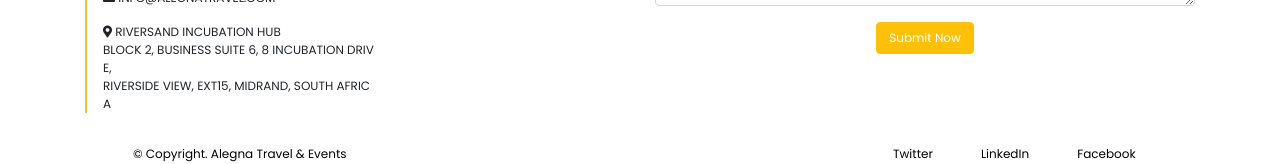
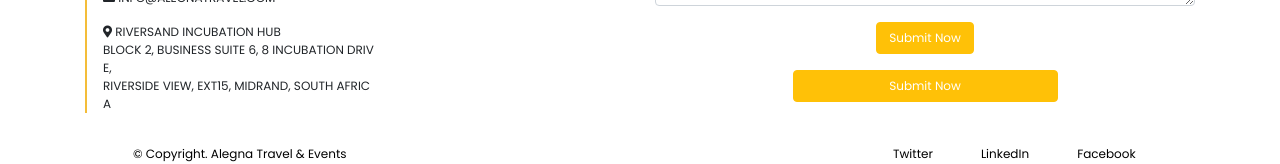
Before and after one commit to estherkoko/travel, an Angular app: page /contact in a window 1280 px wide. Shown: the part 771-935 px from the top of the page. Built offline with nearby package versions, Linux system fonts and the light colour scheme.

Commit message:
Master - Fix centering of button in contact us page 2

```diff
--- a/src/app/contact/contact.component.html
+++ b/src/app/contact/contact.component.html
@@ -48,6 +48,9 @@
                     <div class="form-group col-md-12 text-center">
                         <button type="button" class="btn btn-warning text-white ">Submit Now</button>
                     </div>
+                    <div class="form-group col-md-6 offset-3">
+                        <button type="button" class="btn btn-warning text-white btn-block">Submit Now</button>
+                    </div>
                 </div>
             </form>
         </div>
```
